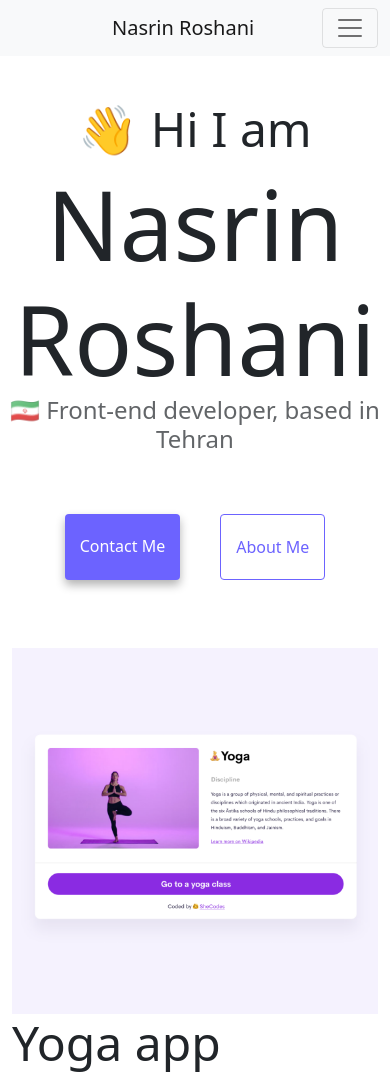
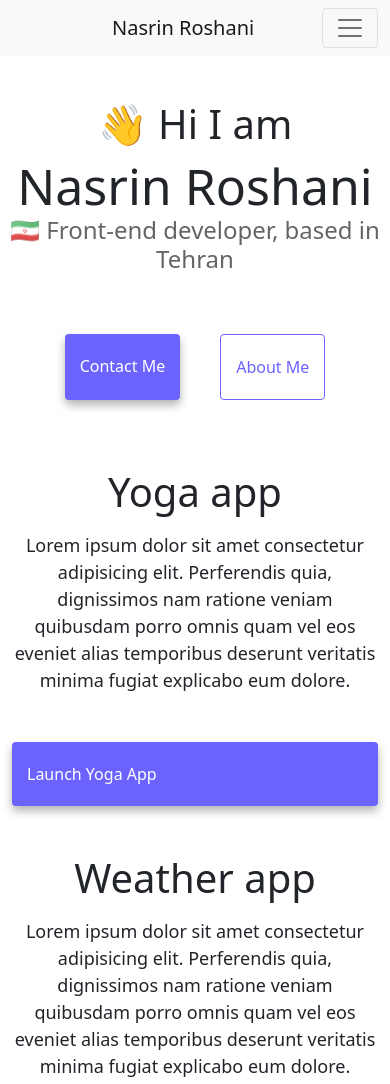
Before and after one commit to nsrnroshani/my-portfolio, a plain HTML site: page index.html in a window 390 px wide. Shown: the top 1084 px of the page. Drawn offline with nearby package versions, Linux system fonts and the light colour scheme.

Commit message:
made it responsive

```diff
--- a/index.html
+++ b/index.html
@@ -50,7 +50,7 @@
     </div>
 <div class="container">
     <div class="row mt-5">
-      <div class="col-sm-6"><img src="images/yoga.png" class="img-fluid" alt="yoga app photo"></div>
+      <div class="col-sm-6"><img src="images/yoga.png" class="img-fluid app-photo" alt="yoga app photo"></div>
       <div class="col-sm-6">
         <h2>Yoga app</h2>
         <p class="mt-3">Lorem ipsum dolor sit amet consectetur adipisicing elit. Perferendis quia, dignissimos nam ratione veniam quibusdam porro omnis quam vel eos eveniet alias temporibus deserunt veritatis minima fugiat explicabo eum dolore.</p>
@@ -62,12 +62,14 @@
         <div class="col-sm-6 tex-left">
           <h2>Weather app</h2>
           <p class="mt-3">Lorem ipsum dolor sit amet consectetur adipisicing elit. Perferendis quia, dignissimos nam ratione veniam quibusdam porro omnis quam vel eos eveniet alias temporibus deserunt veritatis minima fugiat explicabo eum dolore.</p>
-          <div class="mt-5"><a href="#" class="launch-links">launch weather app</a></div>
+          <div class="mt-5">
+            <a href="#" class="launch-links">launch weather app</a>
+          </div>
         </div>
-        <div class="col-sm-6"><img src="images/weather.png" class="img-fluid" alt="weather app photo"></div>
+        <div class="col-sm-6"><img src="images/weather.png" class="img-fluid app-photo" alt="weather app photo"></div>
       </div>
       <div class="row mt-5">
-          <div class="col-sm-6"><img src="images/yogurt.png" class="img-fluid" alt="yogurt app photo"></div>
+          <div class="col-sm-6"><img src="images/yogurt.png" class="img-fluid app-photo" alt="yogurt app photo"></div>
           <div class="col-sm-6">
             <h2>Yogurt app</h2>
             <p class="mt-3">Lorem ipsum dolor sit amet consectetur adipisicing elit. Perferendis quia, dignissimos nam ratione veniam quibusdam porro omnis quam vel eos eveniet alias temporibus deserunt veritatis minima fugiat explicabo eum dolore.</p>
--- a/style.css
+++ b/style.css
@@ -22,7 +22,7 @@ h1 {
 
 h2 {
   font-size: 48px;
-  text-align: left !important;
+  text-align: left;
 }
 
 h3 {
@@ -99,3 +99,21 @@ p {
   box-shadow: var(--box-shadow);
   color: white;
 }
+@media (max-width: 576px) {
+  h1 {
+    font-size: 50px;
+  }
+  h2 {
+    font-size: 40px;
+    text-align: center;
+  }
+  p {
+    text-align: center;
+  }
+  .launch-links {
+    display: block;
+  }
+  img {
+    display: none;
+  }
+}
```
